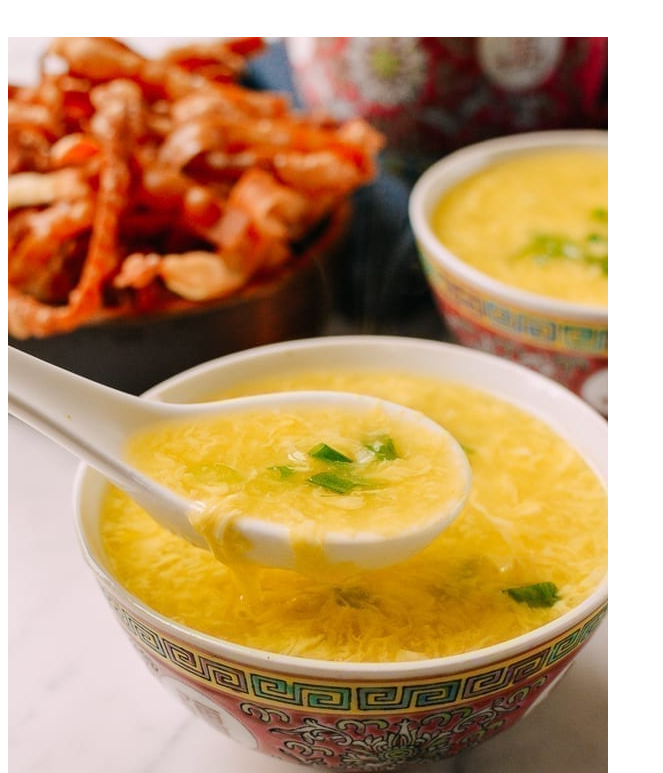
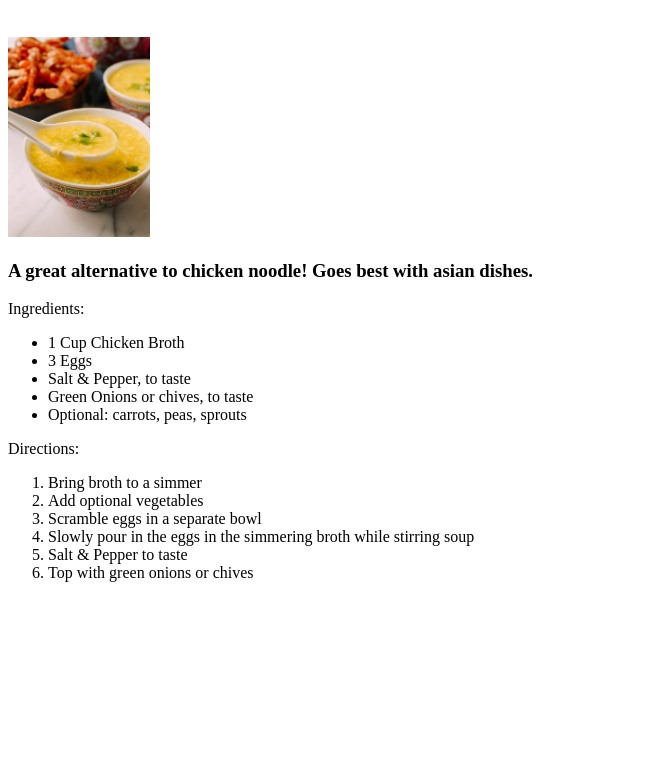
Before and after one commit to linz42/odin-recipes, a plain HTML site: page recipes/egg-drop-soup.html in a window 1280 px wide. Shown: the part 61-834 px from the top of the page, without its empty margins (0-663 px from the left). After the commit the page ends 800 px from the top, so only its background shows below. Drawn offline with Linux system fonts and the light colour scheme.

Commit message:
Fix photo typo, Add height to photo

```diff
--- a/recipes/egg-drop-soup.html
+++ b/recipes/egg-drop-soup.html
@@ -9,7 +9,7 @@
 <body>
     <h1>Egg Drop Soup</h1>
     <br>
-    <img src="/food_photos/egg-drop-soup.jpg" alt="A bowl of Delicious Egg Drop Soup">
+    <img src="./food_photos/egg-drop-soup.jpg" alt="A bowl of Delicious Egg Drop Soup" height="200px">
     <h3>A great alternative to chicken noodle! Goes best with asian dishes.</h3>
     <p>Ingredients:
         <ul>
```
